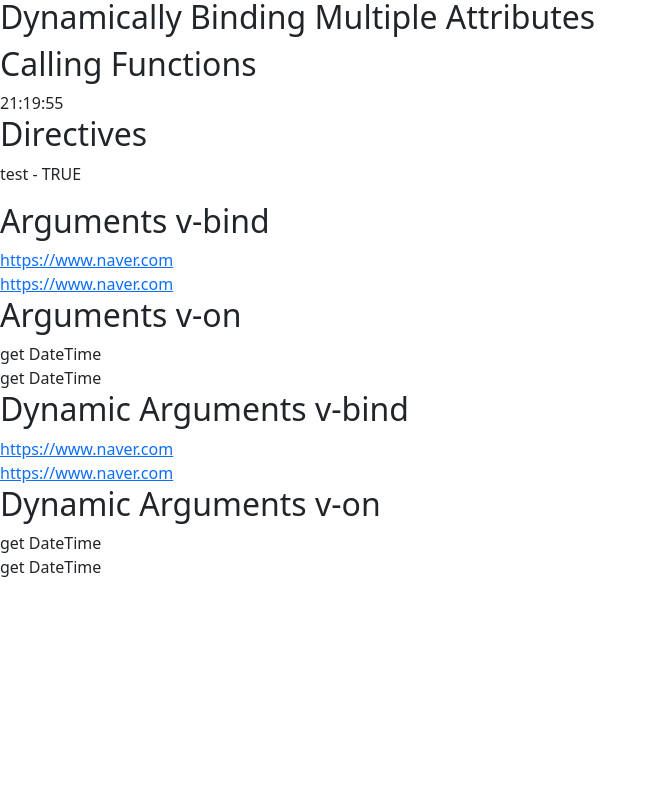
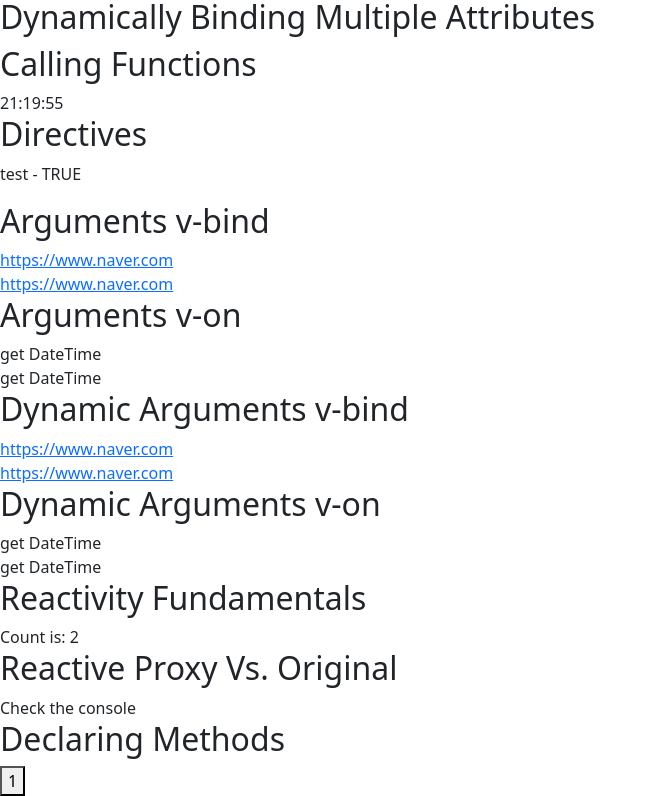
Before and after one commit to ljh9/VueExercises, a Vue app: page / in a window 1280 px wide. Shown: the part 420-1216 px from the top of the page, without its empty margins (0-657 px from the left). Before the commit the page ends 999 px from the top, so only its background shows below. Built offline with nearby package versions, Linux system fonts and the light colour scheme.

Commit message:
DeclaringMethods

```diff
--- /dev/null
+++ b/src/views/DeclaringMethods.vue
@@ -0,0 +1,23 @@
+<script>
+export default {
+  data() {
+    return {
+      count: 0
+    }
+  },
+  methods: {
+    increment() {
+      this.count++
+    }
+  },
+  mounted() {
+    this.increment()
+  }
+}
+</script>
+
+<template>
+    <div class="exercise">
+        <button @click="increment">{{ count }}</button>
+    </div>
+</template>
--- a/src/views/ExerciseTest01.vue
+++ b/src/views/ExerciseTest01.vue
@@ -10,6 +10,10 @@ import ArgumentsBind from './ArgumentsBind.vue'
 import ArgumentsOn from './ArgumentsOn.vue'
 import DynamicArgumentsBind from './DynamicArgumentsBind.vue'
 import DynamicArgumentsOn from './DynamicArgumentsOn.vue'
+//////////////////////////////////////////////////////////////////
+import ReactivityFundamentals from './ReactivityFundamentals.vue'
+import ReactiveProxyVsOriginal from './ReactiveProxyVsOriginal.vue'
+import DeclaringMethods from './DeclaringMethods.vue'
 </script>
 
 <template>
@@ -47,5 +51,15 @@ import DynamicArgumentsOn from './DynamicArgumentsOn.vue'
         <h2>Dynamic Arguments v-on</h2>
         <DynamicArgumentsOn />
 
+        <!--                      -->
+        <h2>Reactivity Fundamentals</h2>
+        <ReactivityFundamentals />
+
+        <h2>Reactive Proxy Vs. Original</h2>
+        <ReactiveProxyVsOriginal />
+
+        <h2>Declaring Methods</h2>
+        <DeclaringMethods />
+
     </div>
 </template>
```
